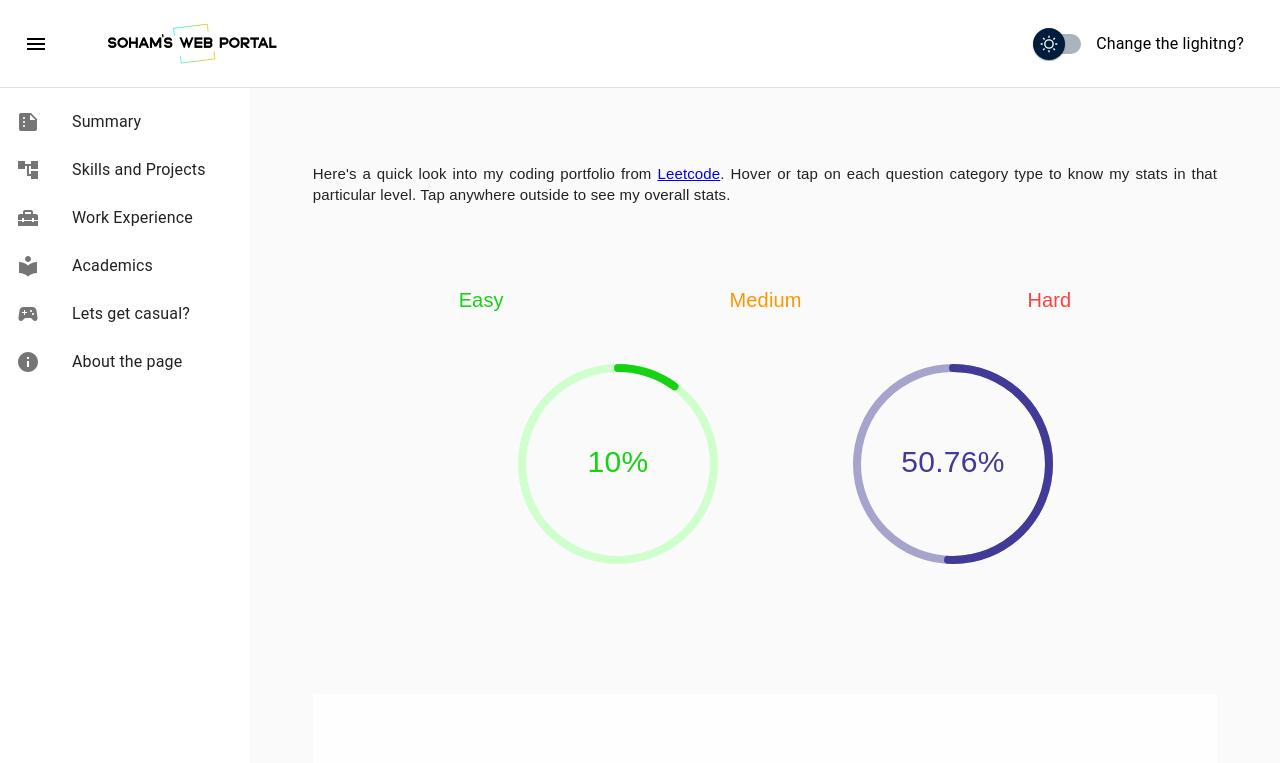
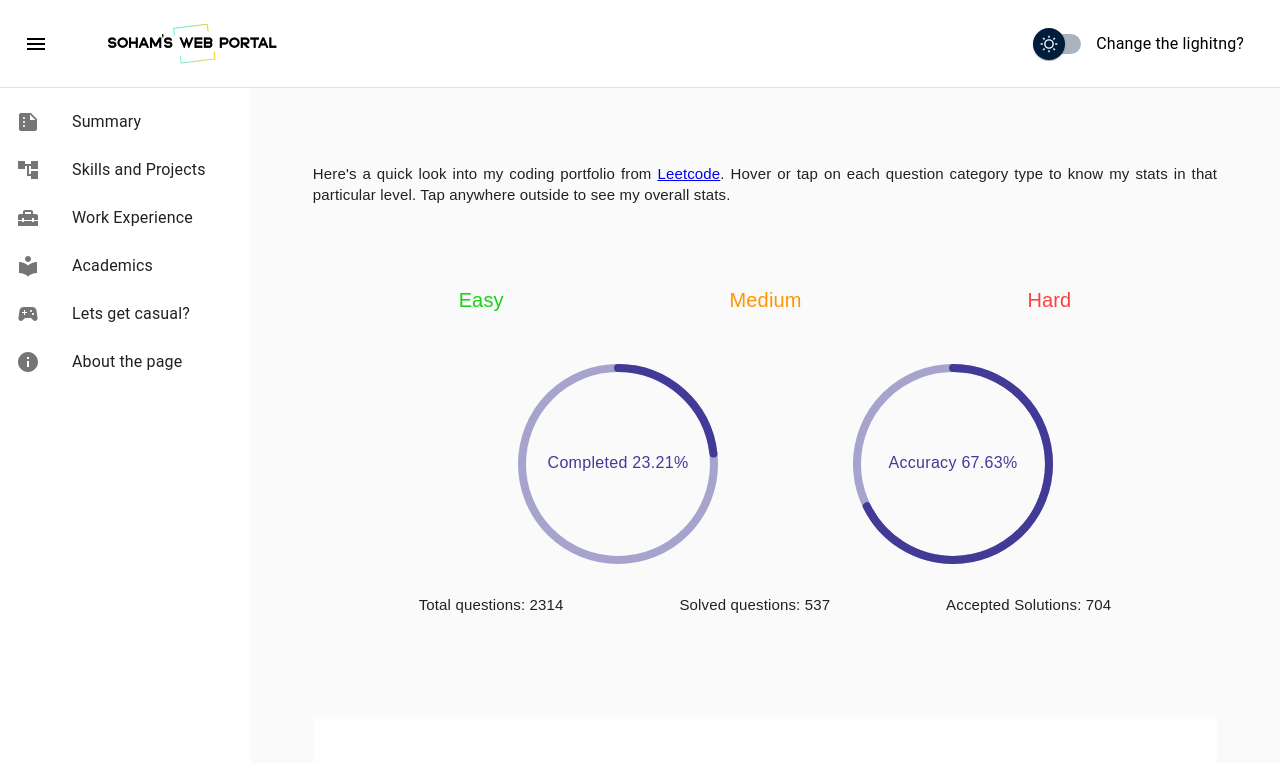
Before and after one commit to soham874/Online-Web-Resume, a React (Create React App) app in the folder src/frontend/: page /#/ in a window 1280 px wide. Shown: the top 763 px of the page. Built offline with nearby package versions, Linux system fonts and the light colour scheme; a web font is replaced by a local one.

Commit message:
Feat : Finished Leetcode section

```diff
--- a/src/frontend/src/Components/SkillProject/SkillProject.jsx
+++ b/src/frontend/src/Components/SkillProject/SkillProject.jsx
@@ -2,7 +2,135 @@ import React from 'react';
 import CustomCircularProgressBar from '../Utility/CustomCircularProgressBar';
 import './SkillsNProfiles.css'
 
+var leetcodeData = {
+    "data": {
+        "allQuestionsCount": [{
+                "difficulty": "All",
+                "count": 2314
+            },
+            {
+                "difficulty": "Easy",
+                "count": 579
+            },
+            {
+                "difficulty": "Medium",
+                "count": 1230
+            },
+            {
+                "difficulty": "Hard",
+                "count": 505
+            }
+        ],
+        "matchedUser": {
+            "submitStats": {
+                "acSubmissionNum": [{
+                        "difficulty": "All",
+                        "count": 537,
+                        "submissions": 704
+                    },
+                    {
+                        "difficulty": "Easy",
+                        "count": 211,
+                        "submissions": 287
+                    },
+                    {
+                        "difficulty": "Medium",
+                        "count": 289,
+                        "submissions": 375
+                    },
+                    {
+                        "difficulty": "Hard",
+                        "count": 37,
+                        "submissions": 42
+                    }
+                ],
+                "totalSubmissionNum": [{
+                        "difficulty": "All",
+                        "count": 553,
+                        "submissions": 1041
+                    },
+                    {
+                        "difficulty": "Easy",
+                        "count": 211,
+                        "submissions": 358
+                    },
+                    {
+                        "difficulty": "Medium",
+                        "count": 299,
+                        "submissions": 612
+                    },
+                    {
+                        "difficulty": "Hard",
+                        "count": 43,
+                        "submissions": 71
+                    }
+                ]
+            }
+        }
+    }
+}
+
+var loadedData = []
+
 export default function SkillProject() {
+
+    const [difficultyLevel, setDifficultyLevel] = React.useState(0)
+
+    const loadLeetCodeView = (leetcodedata) => {
+
+        // 0 - All, 1 - Easy, 2 - Medium, 3 - Hard
+        for (var i = 0; i < 4; i++)
+        loadedData[i] = {
+            // Total questions in ith category
+            Questions: leetcodedata.data.allQuestionsCount[i].count,
+            // Total accepted solutions in ith category
+            Accepted: leetcodedata.data.matchedUser.submitStats.acSubmissionNum[i].submissions,
+            // Total unique questions solved in ith category
+            Solved: leetcodedata.data.matchedUser.submitStats.acSubmissionNum[i].count,
+            // Total accuracy in ith category
+            Accuracy_percent: Math.round(leetcodedata.data.matchedUser.submitStats.acSubmissionNum[i].submissions / leetcodedata.data.matchedUser.submitStats.totalSubmissionNum[i].submissions * 100 * 100) / 100,
+            // Percent of questions solved in ith category
+            Completed_percent: Math.round(leetcodedata.data.matchedUser.submitStats.acSubmissionNum[i].count / leetcodedata.data.allQuestionsCount[i].count * 100 * 100) / 100,
+        }
+    }
+
+    loadLeetCodeView(leetcodeData)
+
+    let difficultyLevelData = (level) => {
+
+        return (
+
+        <div>
+            <div className="coding_block">
+                <div className="progress" style={{left: "33.34%"}}>
+                    <CustomCircularProgressBar
+                        targetPercent={loadedData[level].Completed_percent}
+                        leadingText="Completed"
+                        difficulty={level}
+                    />
+                </div>
+                <div className="progress" style={{left: "66.68%"}}>
+                    <CustomCircularProgressBar
+                        targetPercent={loadedData[level].Accuracy_percent}
+                        leadingText="Accuracy"
+                        difficulty={level}
+                    />
+                </div>
+            </div>
+            <div id="progress_bar_container">
+                <div style={{padding:"0 10px 0 10px"}}> Total questions: {loadedData[level].Questions} </div>
+                <div style={{padding:"0 10px 0 10px"}}> Solved questions: {loadedData[level].Solved} </div>
+                <div style={{padding:"0 10px 0 10px"}}> Accepted Solutions: {loadedData[level].Accepted} </div>
+            </div>
+        </div>
+
+        );
+    }
+
+    const changeStats = (level) => {
+        setDifficultyLevel(level)
+    }
+
     return (
         <div className='body-common'>
             <div id="coding_container">
@@ -10,21 +138,12 @@ export default function SkillProject() {
                     Here's a quick look into my coding portfolio from <a href="https://leetcode.com/Soham874/" target="_blank" rel="noreferrer">Leetcode</a>. Hover or tap on each question category type to know my stats in that particular level. Tap anywhere outside to see my overall stats.
                 </div>
                 <div>
-                    <div className="category_buttons">
-                        <div className="category_class" id="c1" style={{color:"#17d214"}}>Easy</div>
-                        <div className="category_class" id="c2" style={{color:"#ff9500"}}>Medium</div>
-                        <div className="category_class" id="c3" style={{color:"#ff4040"}}>Hard</div>
+                    <div className="category_buttons" onMouseLeave={()=>{changeStats(0)}}>
+                        <div className="category_class" id="c1" onClick={()=>{changeStats(1)}} onMouseEnter={()=>{changeStats(1)}}  onMouseLeave={()=>{changeStats(0)}} style={{color:"#17d214"}}>Easy</div>
+                        <div className="category_class" id="c2" onClick={()=>{changeStats(2)}} onMouseEnter={()=>{changeStats(2)}}  onMouseLeave={()=>{changeStats(0)}} style={{color:"#ff9500"}}>Medium</div>
+                        <div className="category_class" id="c3" onClick={()=>{changeStats(3)}} onMouseEnter={()=>{changeStats(3)}}  onMouseLeave={()=>{changeStats(0)}} style={{color:"#ff4040"}}>Hard</div>
                     </div>
-                    <div className="coding_block">
-                        <div className="progress" style={{left: "33.34%"}}>
-                            <CustomCircularProgressBar targetPercent="10" difficulty="0"/>
-                        </div>
-                        <div className="progress" style={{left: "66.68%"}}>
-                            <CustomCircularProgressBar targetPercent="50.76" difficulty="3"/>
-                        </div>
-                    </div>
-                    <div id="progress_bar_container">
-                    </div>
+                    {difficultyLevelData(difficultyLevel)}
                 </div>
 
             </div>
--- a/src/frontend/src/Components/Utility/CustomCircularProgressBar.jsx
+++ b/src/frontend/src/Components/Utility/CustomCircularProgressBar.jsx
@@ -2,7 +2,11 @@ import { CircularProgressbar , buildStyles } from 'react-circular-progressbar';
 import 'react-circular-progressbar/dist/styles.css';
 import React, { useEffect, useState } from 'react';
 
+// 0 - all, 1-easy, 2-medium, 3-hard
 const colourMapping = [{
+    mainColour : '#413a96',
+    backgroundColour : '#a6a3cc'
+},{
     mainColour : '#17d214',
     backgroundColour : '#ceffcd'
 },{
@@ -11,35 +15,22 @@ const colourMapping = [{
 },{
     mainColour : '#ff4040',
     backgroundColour : '#f1b2b2'
-},{
-    mainColour : '#413a96',
-    backgroundColour : '#a6a3cc'
 }]
 
 export default function CustomCircularProgressBar(props) {
 
-    const [percentage, setPercentage] = useState(0);
-
-    useEffect(() => {
-        setTimeout(() => {
-          if (percentage < props.targetPercent*100) {
-            setPercentage(percentage + 1);
-          }
-        }, 0.1);
-      }, [percentage]);
-
     return (
         <div style={{ width: 200, height: 200 }}>
             <CircularProgressbar
-                value={percentage}
+                value={props.targetPercent*100}
                 maxValue="10000"
-                text={`${percentage/100}%`}
+                text={`${props.leadingText} ${props.targetPercent}%`}
                 strokeWidth = "4"
                 styles={buildStyles({
                     pathColor: colourMapping[props.difficulty].mainColour,
                     trailColor: colourMapping[props.difficulty].backgroundColour,
                     textColor: colourMapping[props.difficulty].mainColour,
-                    textSize:'15px'
+                    textSize:'8px'
                 })}
             />
         </div>);
```
